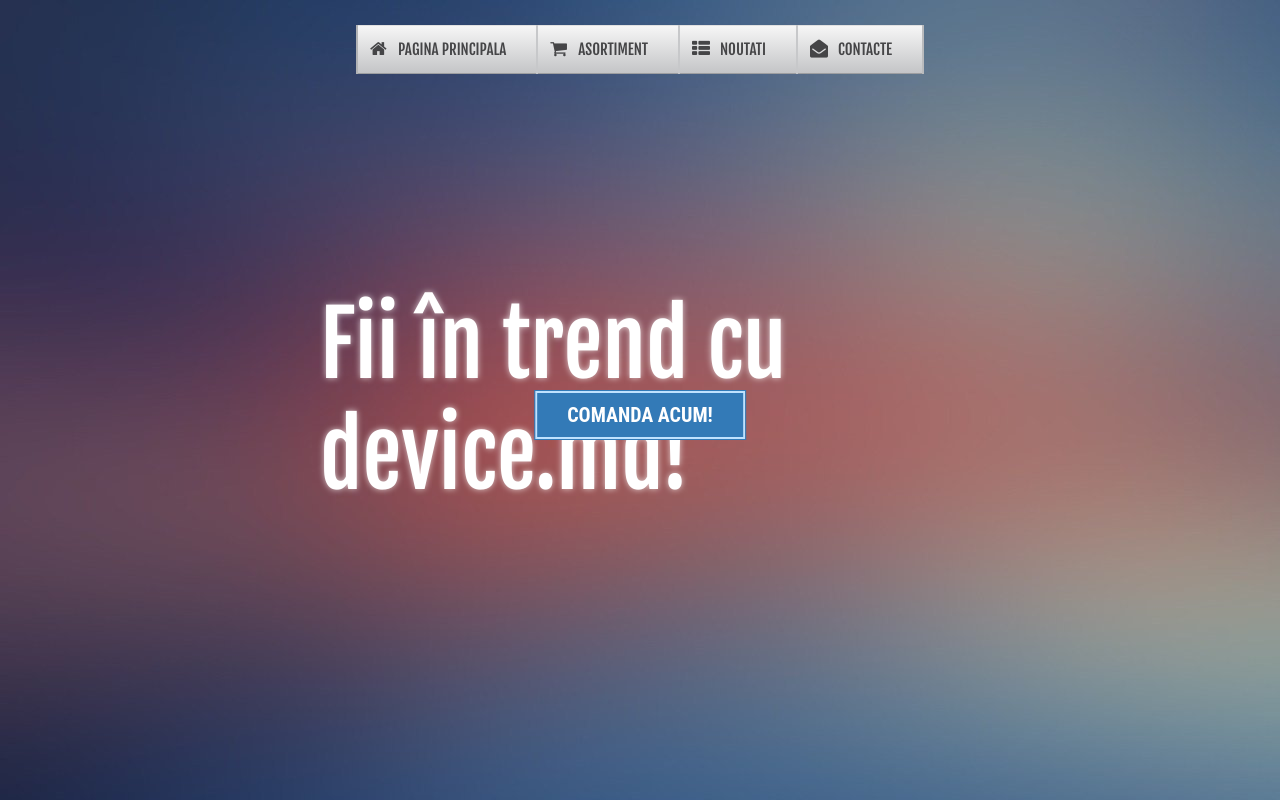
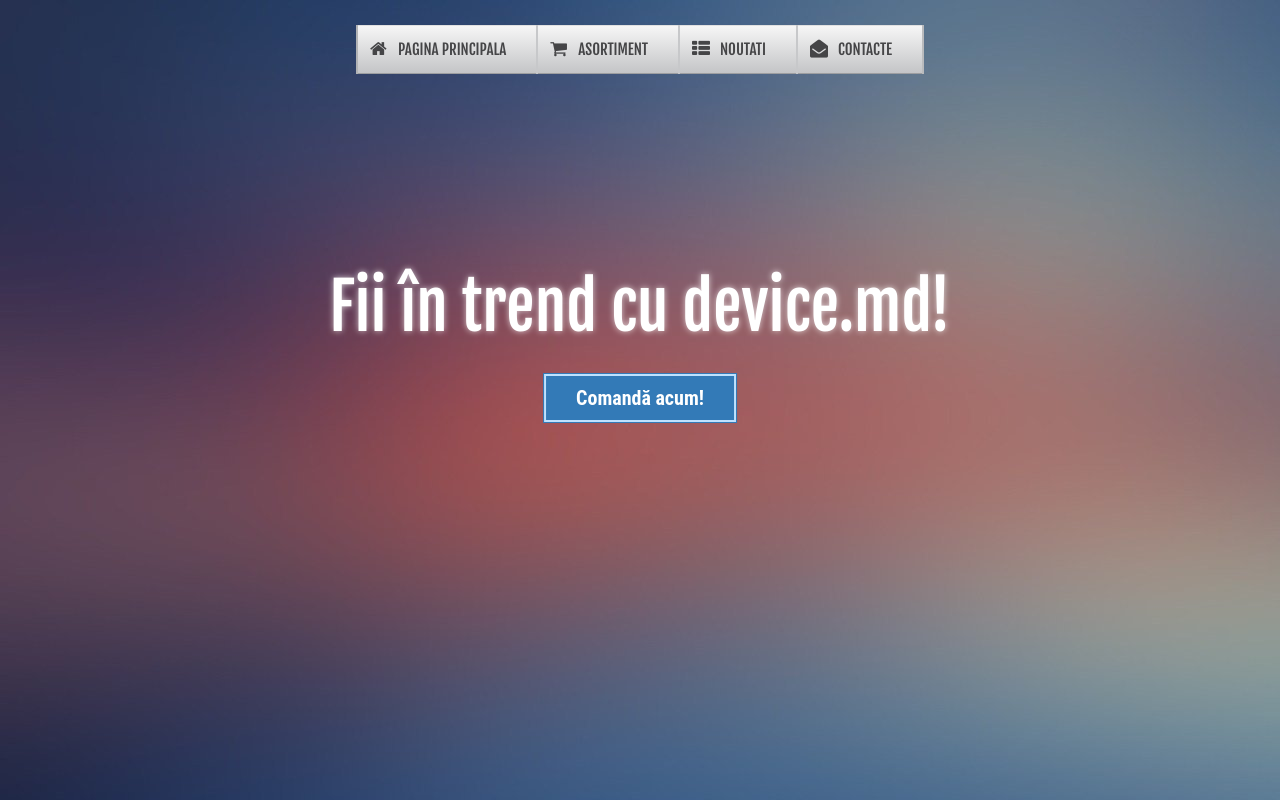
Before and after one commit to Tolea01/First-site, a plain HTML site: page index.html in a window 1280 px wide. Drawn offline with Linux system fonts and the light colour scheme.

Commit message:
31.10.20 21

```diff
--- a/css/style.css
+++ b/css/style.css
@@ -82,12 +82,12 @@
 }
 
 #text {
-  position:absolute;
-  left:50%;
-  transform:translate(-50%,-50%);
-  top: 50%;
+  display: flex;
+  justify-content: center;
+  margin-top: 15vw;
+  position:relative;
   color: white;
-  font-size: 550%;
+  font-size: 5vw;
   text-shadow: 0px 0px 6px rgba(255,255,255,0.7);
   font-family: 'Fjalla One', sans-serif;
    }
@@ -95,7 +95,7 @@
    .comanda-btn {
     display: inline-flex ;
     left: 50%;
-   margin-top: 27%;
+    margin-top:4%;
     transform: translate(-50%, -50%);
      text-decoration: none;
      position: relative;
@@ -104,7 +104,6 @@
      padding: 12px 30px;
      color: #FFF;
      font-weight: bold;
-    text-transform: uppercase;
      font-family: 'Roboto Condensed', Тahoma, sans-serif;
      background: #337AB7;
      cursor: pointer;
--- a/index.html
+++ b/index.html
@@ -82,6 +82,6 @@
 	</nav>
 </header>
 <div id="text">Fii în trend cu device.md!</div>
-<a class="comanda-btn" href="#link">Comanda acum!</a>
+<a class="comanda-btn" href="#link">Comandă acum!</a>
 </body>
 </html>
```
Lines whose indentation alone changed are shown as unchanged.
